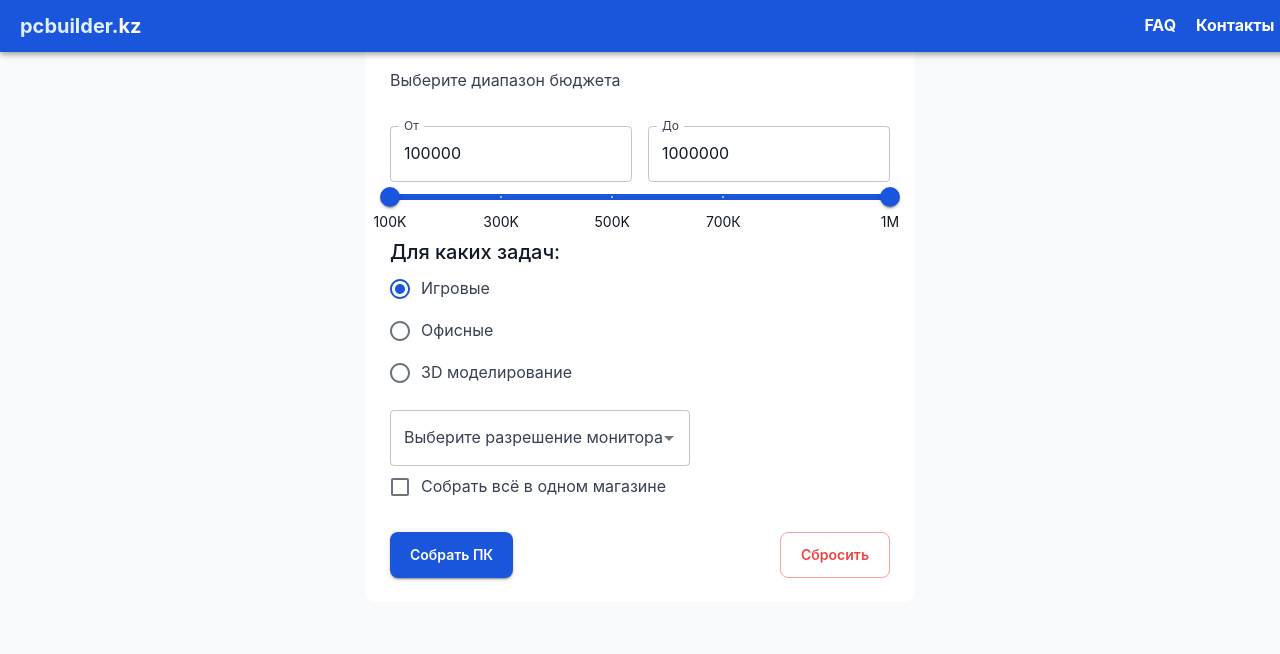
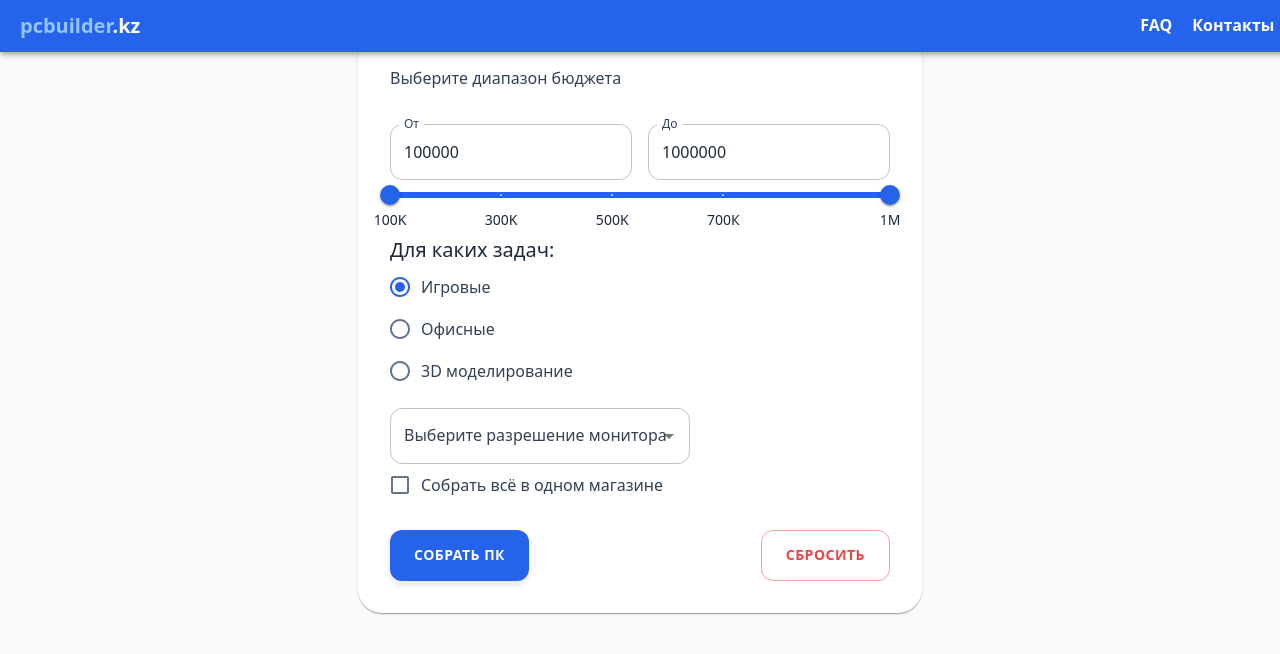
Before and after one commit to khafmann/pcbuilder, a React (Vite) app in the folder frontend/: page / in a window 1280 px wide. Shown: the top 654 px of the page. Built offline with nearby package versions, Linux system fonts and the light colour scheme.

Commit message:
Подправил стили

```diff
--- a/frontend/src/components/ConfigComponent.tsx
+++ b/frontend/src/components/ConfigComponent.tsx
@@ -27,7 +27,7 @@ export default function ConfigComponent({ components, open }) {
         <Fade in={open} timeout={800}>
             <Box sx={{ display: "flex", justifyContent: "center", alignItems: "center", height: "70vh" }}>
 
-                    <Box sx={{ display: "flex", flexDirection: "column", gap: 2, width: "60%", padding: 2 }}>
+                    <Box sx={{ display: "flex", flexDirection: "column", gap: 2, width: "60%", padding: 2, boxShadow: 1 }}>
                         {componentArray.map((item) => (
                             <Collapse in={open} timeout={500}>
                                 <Card
@@ -37,7 +37,7 @@ export default function ConfigComponent({ components, open }) {
                                         alignItems: "center",
                                         padding: "10px 20px",
                                         borderRadius: "8px",
-                                        height: "50px",
+                                        height: "50px"
                                     }}>
                                     <Box sx={{ width: "20%" }}>
                                         <Typography fontWeight="bold">{item.category}</Typography>
--- a/frontend/src/components/FilterComponent.tsx
+++ b/frontend/src/components/FilterComponent.tsx
@@ -57,7 +57,9 @@ export default function FilterComponent({ onFilter }: { onFilter: (budget: numbe
             alignItems: "center",
             height: "70vh",
         }}>
-            <Box sx={{ p: 3, borderRadius: 2, width: 500, bgcolor: "background.paper", marginTop: "70px", color:"text.primary"}}>
+            <Box sx={{ p: 4, borderRadius: 2, width: 500,
+                bgcolor: "background.paper", marginTop: "70px", color:"text.primary",
+                boxShadow: 1}}>
                 <Typography  gutterBottom>Выберите диапазон бюджета</Typography>
                 <Grid container spacing={2} sx={{ mt: 2 }}>
                     <Grid item xs={6}>
@@ -66,7 +68,6 @@ export default function FilterComponent({ onFilter }: { onFilter: (budget: numbe
                             value={budget[0]}
                             onChange={handleInputChange(0)}
                             onBlur={handleBlur(0)}
-                            fullWidth
                         />
                     </Grid>
                     <Grid item xs={6}>
@@ -75,7 +76,6 @@ export default function FilterComponent({ onFilter }: { onFilter: (budget: numbe
                             value={budget[1]}
                             onChange={handleInputChange(1)}
                             onBlur={handleBlur(1)}
-                            fullWidth
                         />
                     </Grid>
                 </Grid>
--- a/frontend/src/index.css
+++ b/frontend/src/index.css
@@ -1,7 +1 @@
 @import "tailwindcss";
-
-@import url('https://fonts.googleapis.com/css2?family=Inter:wght@400;500;700&display=swap');
-
-body {
-    font-family: 'Inter', sans-serif;
-}
--- a/frontend/src/theme.ts
+++ b/frontend/src/theme.ts
@@ -3,70 +3,112 @@ import { createTheme } from "@mui/material/styles";
 const theme = createTheme({
     palette: {
         primary: {
-            dark: '#0A1A3A',      // Тёмно-синий (для ховера/акцентов)
-            main: '#1A56DB',      // Ярко-синий (основные кнопки)
-            light: '#E1EFFE',     // Светло-голубой (фоны)
+            main: '#2563EB',     // Более насыщенный синий
+            dark: '#1E40AF',     // Глубокий синий
+            light: '#93C5FD',    // Мягкий голубой
             contrastText: '#FFFFFF'
         },
         secondary: {
-            dark: '#065F46',     // Тёмно-зелёный
-            main: '#10B981',      // Изумрудный (доп. кнопки)
-            light: '#D1FAE5',    // Мятный
+            main: '#EC4899',     // Ярко-розовый (вместо зелёного)
+            dark: '#BE185D',
+            light: '#FBCFE8',
             contrastText: '#FFFFFF'
         },
         background: {
-            default: "#F9FAFB",   // Светло-серый (основной фон)
-            paper: "#FFFFFF"      // Белый (карточки)
+            default: '#F8FAFC',  // Очень светлый серо-голубой
+            paper: '#FFFFFF'
         },
         text: {
-            primary: "#111827",  // Почти чёрный
-            secondary: "#6B7280"  // Серый (второстепенный текст)
+            primary: '#1E293B',   // Тёмно-синий вместо чёрного
+            secondary: '#64748B'
         },
         error: {
-            main: "#EF4444"      // Красный для ошибок
+            main: '#EF4444'
         },
         success: {
-            main: "#10B981"       // Зелёный для успеха
+            main: '#10B981'
         }
     },
     typography: {
-        fontFamily: "'Inter', 'Roboto', Arial, sans-serif",
+        fontFamily: '"system-ui", sans-serif',
         h1: {
-            fontSize: "2.5rem",
-            fontWeight: 800,
-            color: "#111827"
+            fontSize: "2.8rem",
+            fontWeight: 700,
+            letterSpacing: "-0.5px",
+            color: '#1E293B'
         },
         h2: {
-            fontWeight: 700,
-            color: "#1E40AF"
+            fontSize: "2rem",
+            fontWeight: 600,
+            color: '#2563EB',
+            letterSpacing: "-0.3px"
         },
         button: {
             fontWeight: 600,
-            textTransform: 'none'  // Убирает CAPS в кнопках
+            letterSpacing: "0.5px"
         },
         body1: {
             fontSize: "1rem",
-            lineHeight: 1.6,
-            color: "#374151"
+            lineHeight: 1.7,
+            color: '#334155'
         }
     },
     components: {
         MuiButton: {
             styleOverrides: {
                 root: {
-                    borderRadius: '8px',
-                    padding: '10px 20px'
+                    borderRadius: '12px',
+                    padding: '12px 24px',
+                    transition: 'all 0.2s',
+                    '&:hover': {
+                        transform: 'translateY(-2px)'
+                    }
+                },
+                contained: {
+                    boxShadow: '0 4px 6px rgba(0, 0, 0, 0.1)',
+                    '&:hover': {
+                        boxShadow: '0 6px 8px rgba(0, 0, 0, 0.15)'
+                    }
+                },
+                outlinedPrimary: {
+                    borderWidth: '2px'
                 }
             }
         },
         MuiCard: {
             styleOverrides: {
                 root: {
-                    borderRadius: '12px',
-                    boxShadow: '0 1px 3px rgba(0, 0, 0, 0.1)'
+                    borderRadius: '16px',
+                    boxShadow: '0 4px 6px rgba(0, 0, 0, 0.05)',
+                    border: '1px solid rgba(0, 0, 0, 0.05)',
+                    transition: 'all 0.3s ease',
+                    '&:hover': {
+                        transform: 'translateY(-4px)',
+                        boxShadow: '0 10px 15px rgba(0, 0, 0, 0.1)',
+                        borderColor: '#93C5FD'
+                    }
+                }
+            }
+        },
+        MuiAppBar: {
+            styleOverrides: {
+                root: {
+                    backgroundColor: '#FFFFFF',
+                    boxShadow: '0 2px 10px rgba(0, 0, 0, 0.08)',
+                    borderBottom: '1px solid #E2E8F0'
+                }
+            }
+        },
+        MuiDivider: {
+            styleOverrides: {
+                root: {
+                    borderColor: '#E2E8F0'
                 }
             }
         }
+    },
+    shape: {
+        borderRadius: 12
     }
 });
 
```
Also changed, not shown: frontend/src/App.css (+0 -8 lines).
